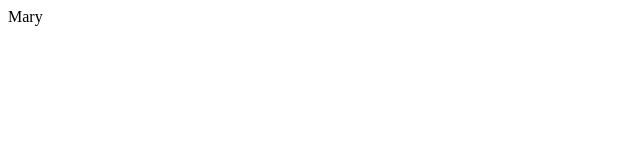
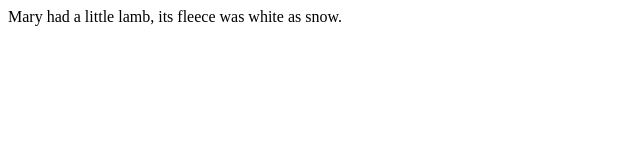
Before and after one commit to gregorykline/tutorial-john, a plain HTML site: page about/mary.html in a window 1280 px wide. Shown: the whole page, without its empty margins (0-640 px from the left). Drawn offline with Linux system fonts and the light colour scheme.

Commit message:
add mary bio

```diff
--- a/about/mary.html
+++ b/about/mary.html
@@ -3,6 +3,6 @@
 <title>About mary</title>
 </head>
 <body>
-Mary
+Mary had a little lamb, its fleece was white as snow.
 </body>
 </html>
```
